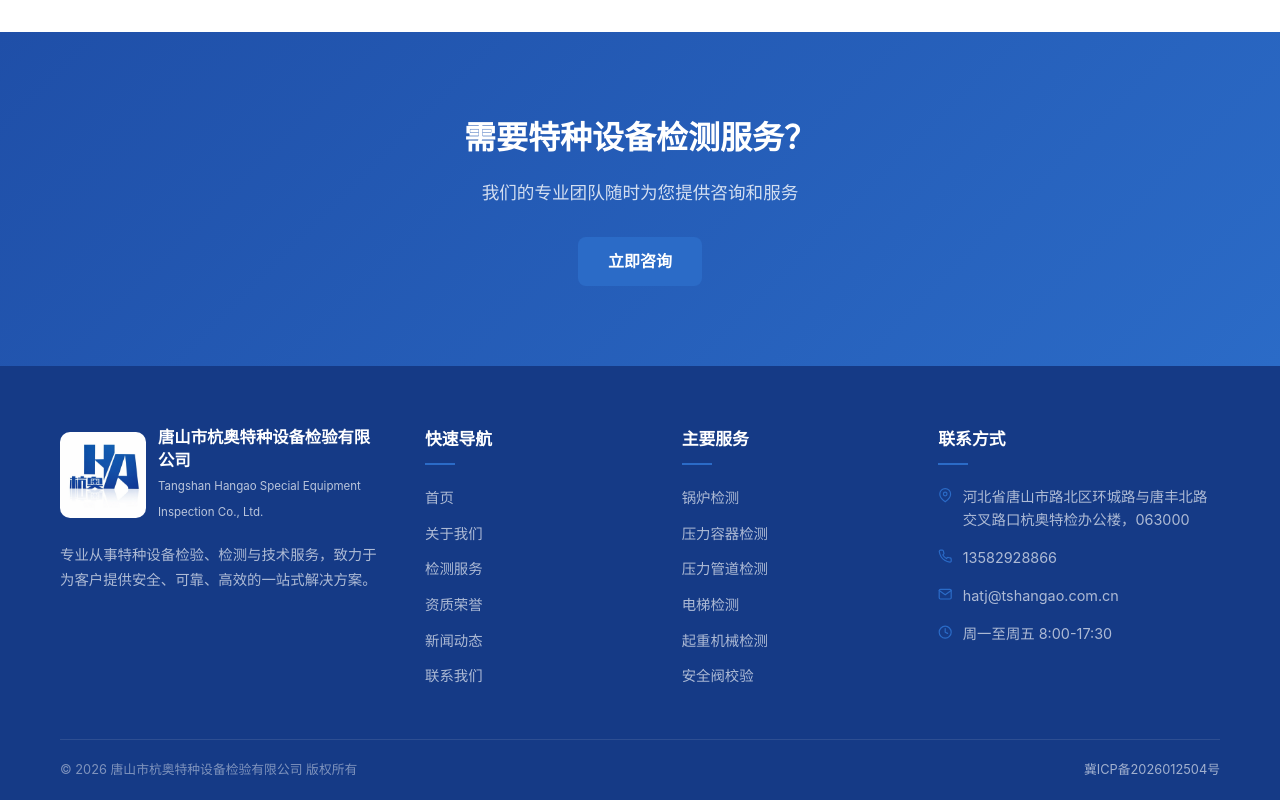
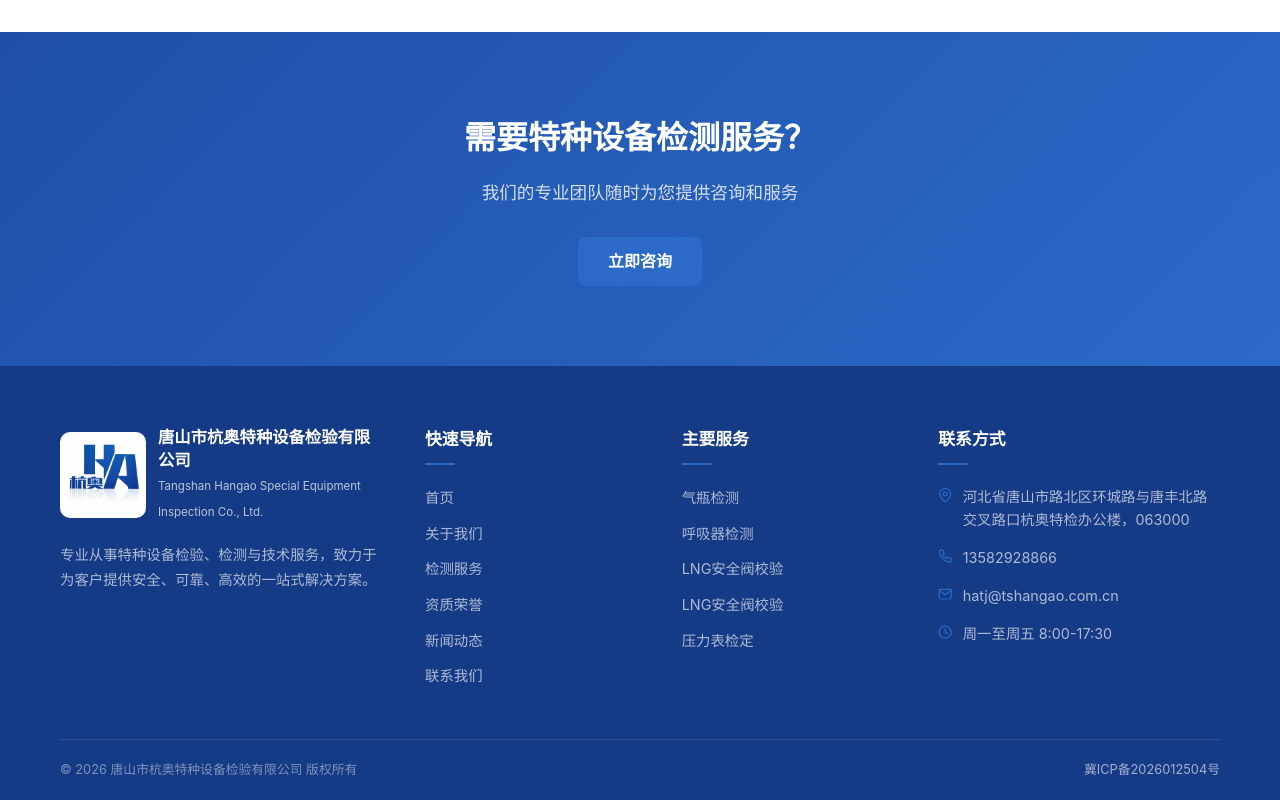
Before and after one commit to Justinnnnnnz/hangao, a React (Vite) app: page / in a window 1280 px wide. Shown: the part 3346-4146 px from the top of the page. Built offline with nearby package versions, Linux system fonts and the light colour scheme.

Commit message:
fix: update footer service list

```diff
--- a/src/components/Footer.jsx
+++ b/src/components/Footer.jsx
@@ -24,8 +24,14 @@ export default function Footer() {
         { path: '/contact', label: '联系我们' },
       ];
   const serviceLinks = isEnglish
-    ? ['Boiler Inspection', 'Pressure Vessel Inspection', 'Pressure Piping Inspection', 'Elevator Inspection', 'Lifting Machinery Inspection', 'Safety Valve Calibration']
-    : ['锅炉检测', '压力容器检测', '压力管道检测', '电梯检测', '起重机械检测', '安全阀校验'];
+    ? [
+        'Gas Cylinder Inspection',
+        'Breathing Apparatus Testing',
+        'LNG Safety Valve Calibration',
+        'LNG Safety Valve Calibration',
+        'Pressure Gauge Verification',
+      ]
+    : ['气瓶检测', '呼吸器检测', 'LNG安全阀校验', 'LNG安全阀校验', '压力表检定'];
   const companyName = isEnglish
     ? 'Tangshan Hangao Special Equipment Inspection Co., Ltd.'
     : '唐山市杭奥特种设备检验有限公司';
```
